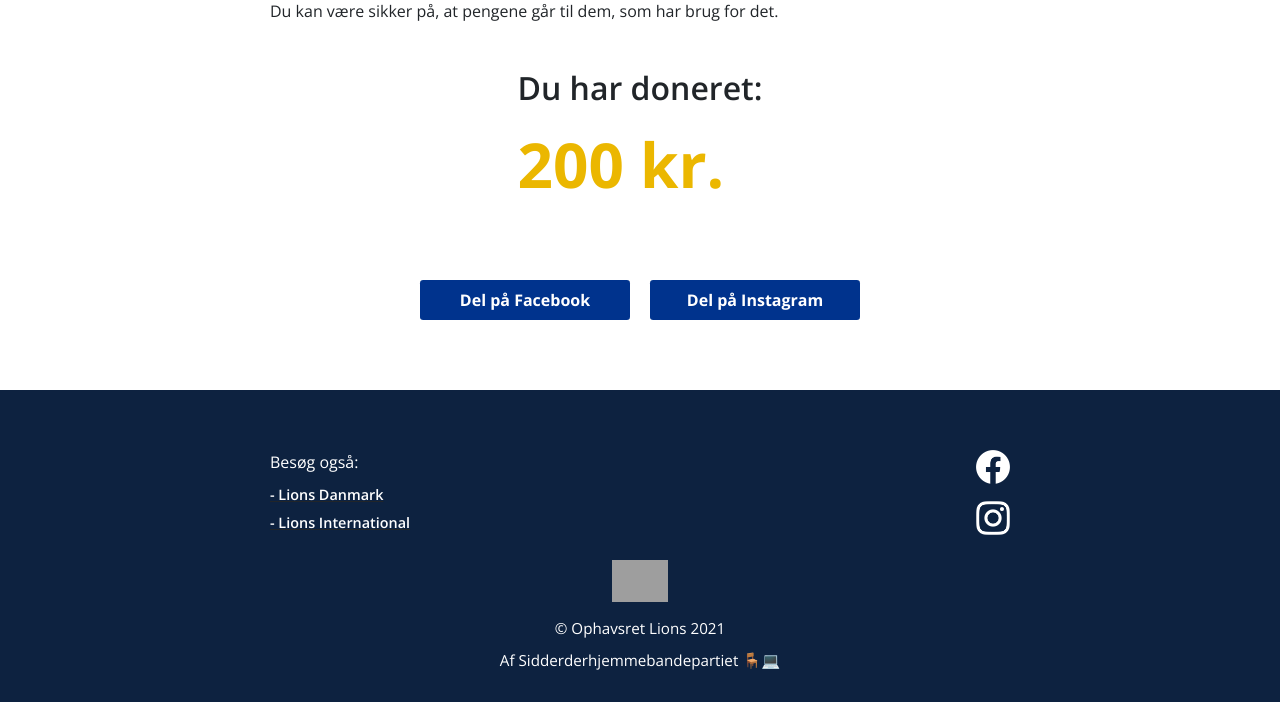
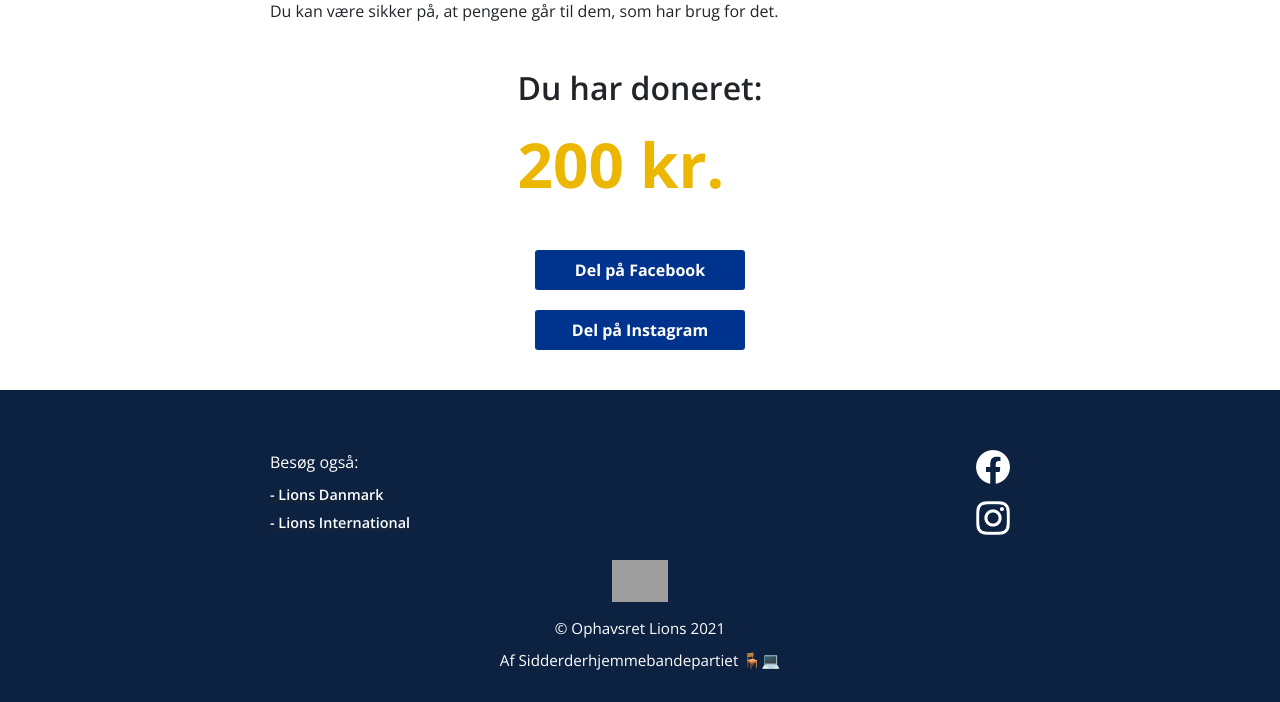
Before and after one commit to ChongIsCode/Lions_Nyk, a PHP site: page /donationthxindex.php in a window 1280 px wide. Shown: the part 233-935 px from the top of the page. Run offline with PHP 8.4, Linux system fonts and the light colour scheme; style sheets or scripts are compiled from the project's sources; some libraries are stand-ins or nearby versions; grey boxes are pictures that could not be loaded.

Commit message:
"Tak for din donation" rettede

```diff
--- a/css/styles.scss
+++ b/css/styles.scss
@@ -740,6 +740,7 @@ footer {
 	display: flex;
 	flex-direction: column;
 	align-items: center;
+	justify-content: center;
 
 	.donate__info {
 
@@ -753,12 +754,12 @@ footer {
 
 		.page-button--small {
 			display: flex;
-			flex-wrap: wrap;
+			flex-direction: column;
 			justify-content: space-between;
 			height: 100px;
 			width: 100%;
 			max-width: 440px;
-			align-content: space-around;
+			align-items: center;
 			margin: 40px 0 40px;
 
 			/* facebook knap */
```
